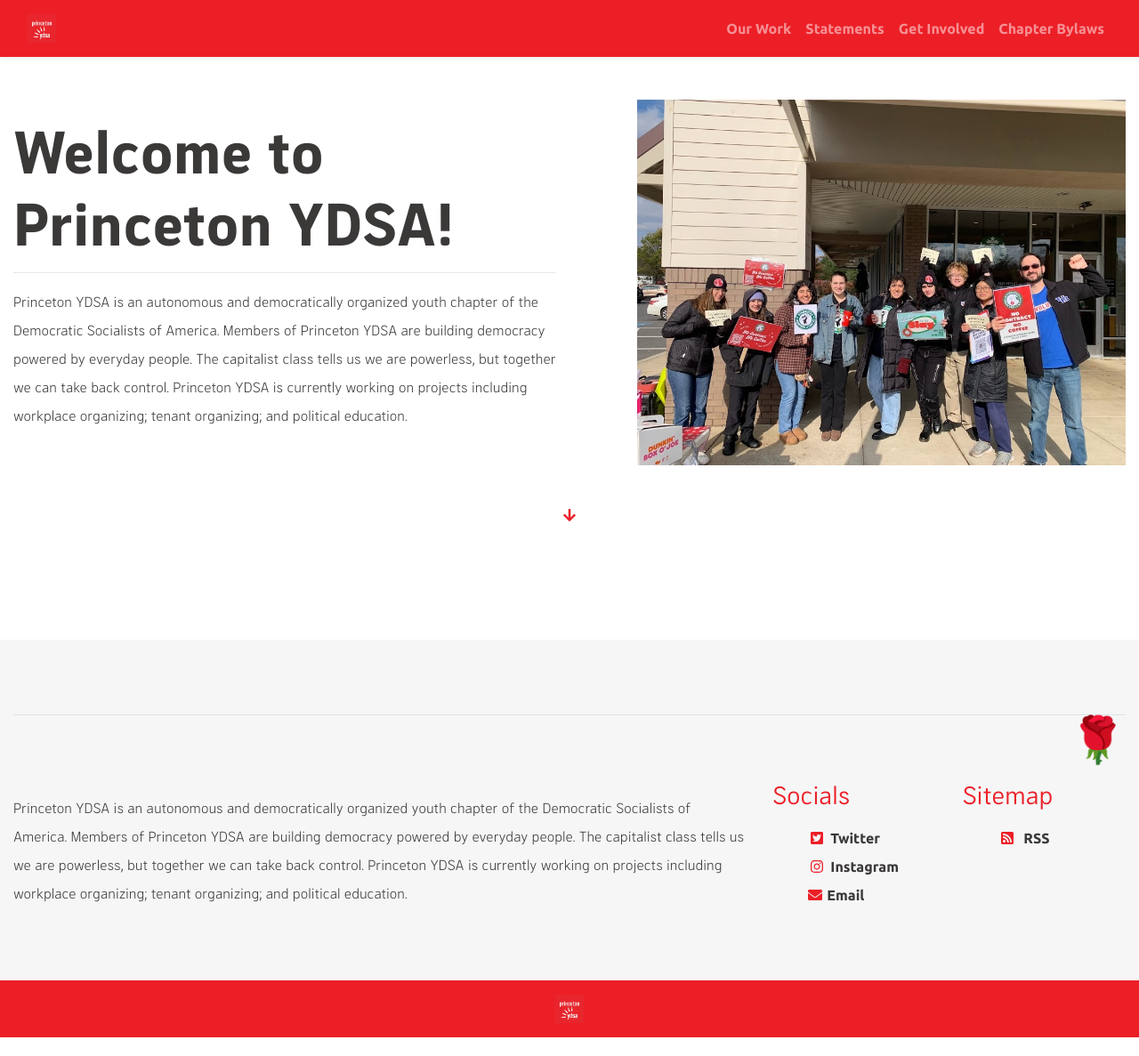
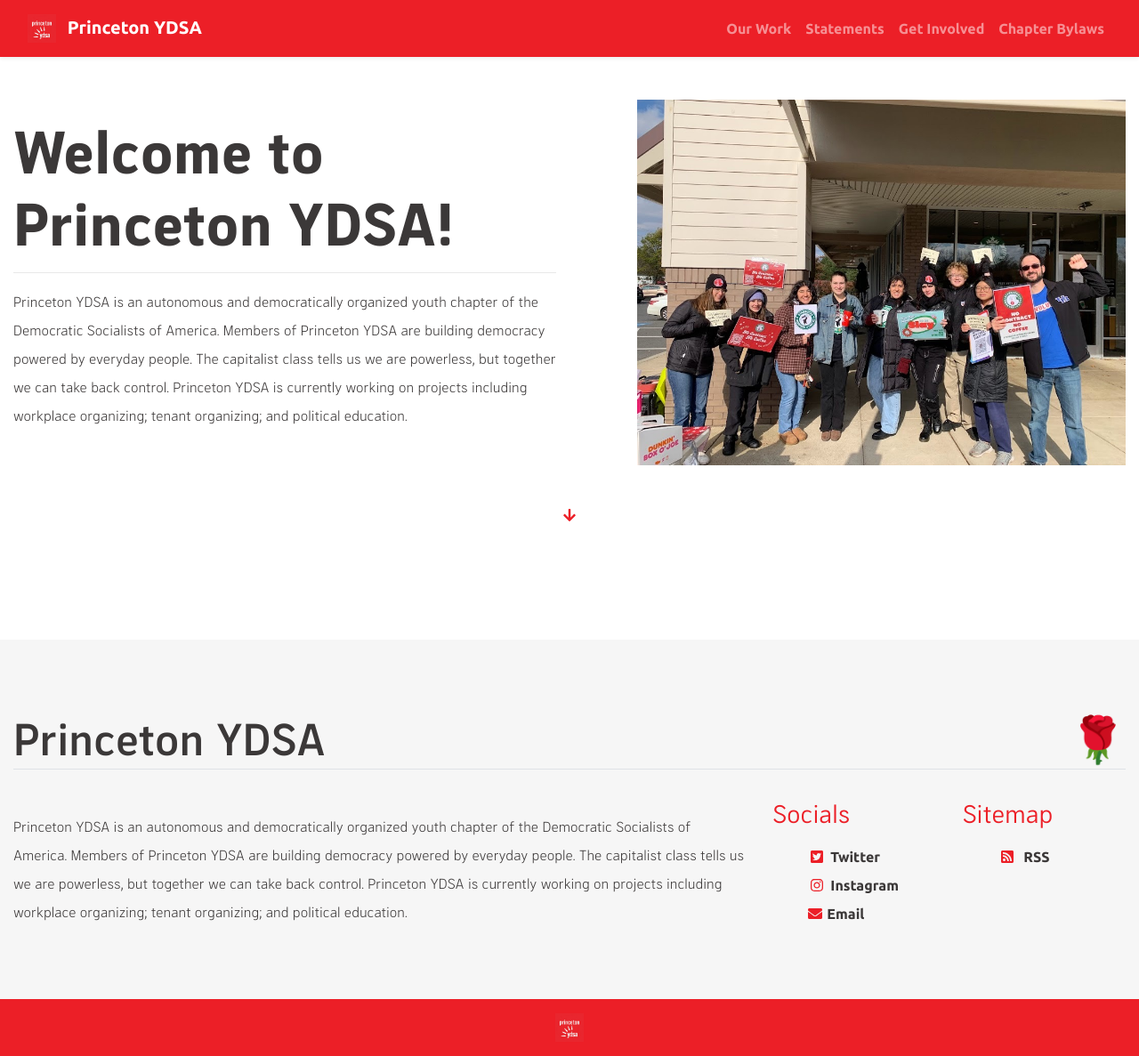
Before and after one commit to centralnjdsa-ntc/princetonydsa.github.io, a Jekyll site: the page built from index.html, in a window 1280 px wide. Shown: the whole page at 89% size. Built offline with Jekyll 4.4.1, drawn with Linux system fonts in a browser that asks for light colours; the list of posts is cut into pages by our own code; before the commit the page ends 1166 px from its top, so only the background shows below that.

Commit message:
Update nav.yml

```diff
--- a/_data/nav.yml
+++ b/_data/nav.yml
@@ -18,7 +18,7 @@
 
 # footer links
 footer:
-  - owner: # section title?
+  - owner: "Princeton YDSA" # section title
     url: # link if any
     description: # tool tip for your url
     bio: # short bio
```
